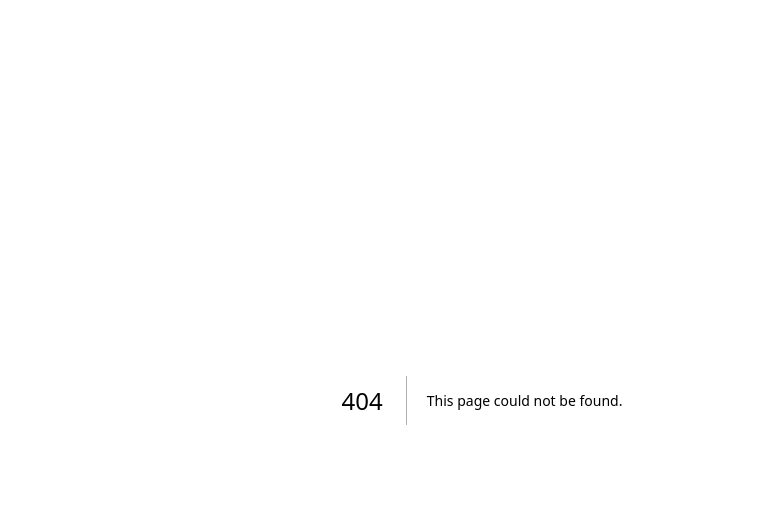
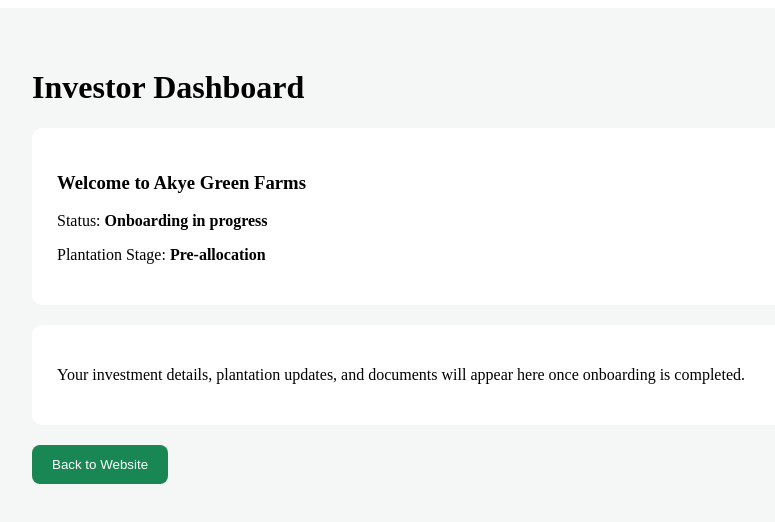
Before and after one commit to akyegreenfarms/akye-green-farms, a Next.js app: page /dashboard in a window 1280 px wide. Before the commit this address had no page. Shown: the top 522 px of the page, without its empty margins (158-933 px from the left). Built offline with nearby package versions, Linux system fonts and the light colour scheme.

Commit message:
Create dashboard.js

```diff
--- /dev/null
+++ b/pages/dashboard.js
@@ -0,0 +1,42 @@
+export default function Dashboard() {
+  return (
+    <div style={{ minHeight: "100vh", background: "#f5f7f6", padding: "40px" }}>
+      <div style={{ maxWidth: "900px", margin: "0 auto" }}>
+        <h1>Investor Dashboard</h1>
+
+        <div style={cardStyle}>
+          <h3>Welcome to Akye Green Farms</h3>
+          <p>Status: <strong>Onboarding in progress</strong></p>
+          <p>Plantation Stage: <strong>Pre-allocation</strong></p>
+        </div>
+
+        <div style={cardStyle}>
+          <p>
+            Your investment details, plantation updates, and documents will appear here
+            once onboarding is completed.
+          </p>
+        </div>
+
+        <a href="/">
+          <button style={buttonStyle}>Back to Website</button>
+        </a>
+      </div>
+    </div>
+  );
+}
+
+const cardStyle = {
+  background: "#fff",
+  padding: "25px",
+  borderRadius: "10px",
+  marginBottom: "20px"
+};
+
+const buttonStyle = {
+  background: "#198754",
+  color: "#fff",
+  padding: "12px 20px",
+  border: "none",
+  borderRadius: "8px",
+  cursor: "pointer"
+};
```
